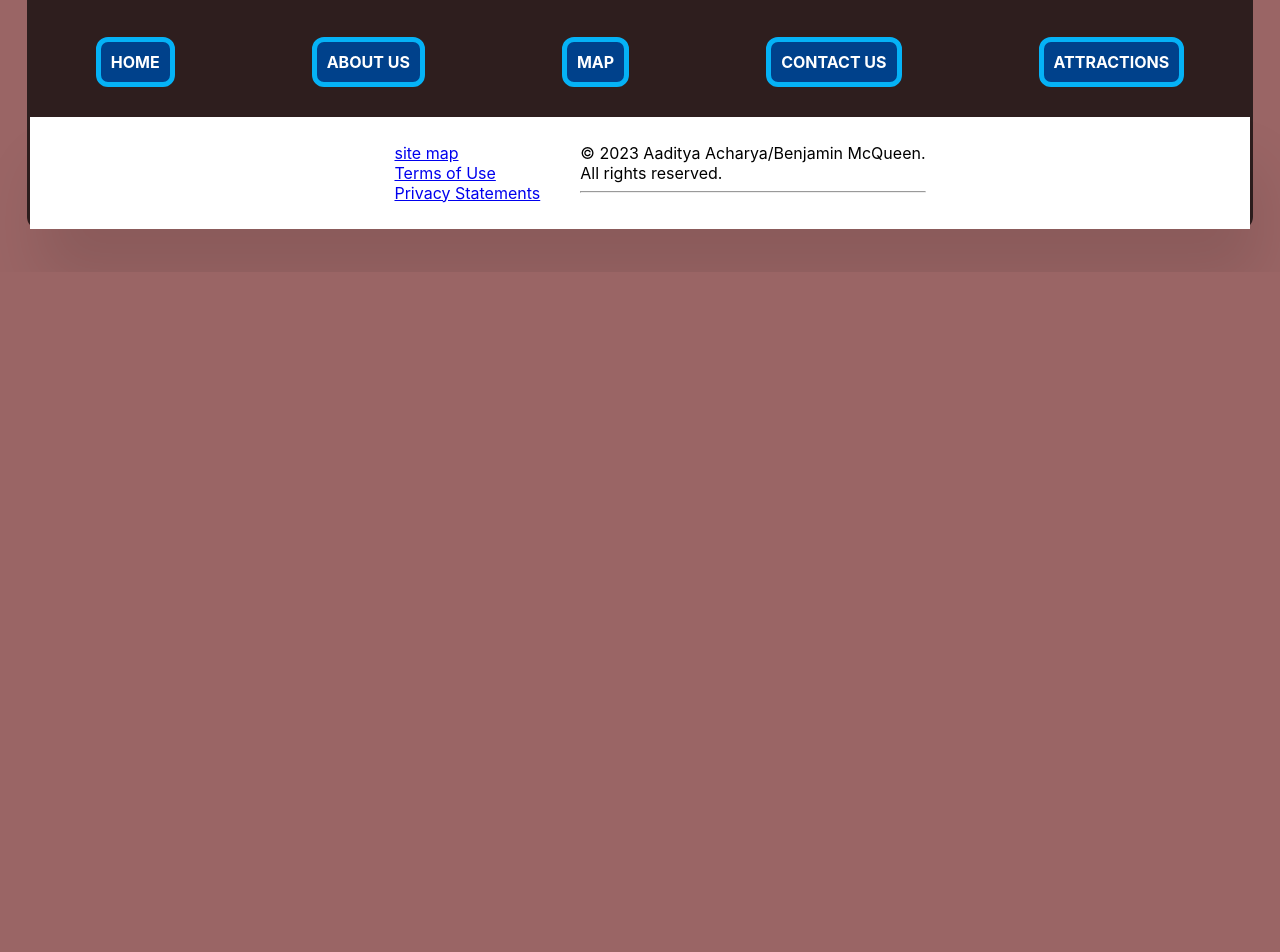
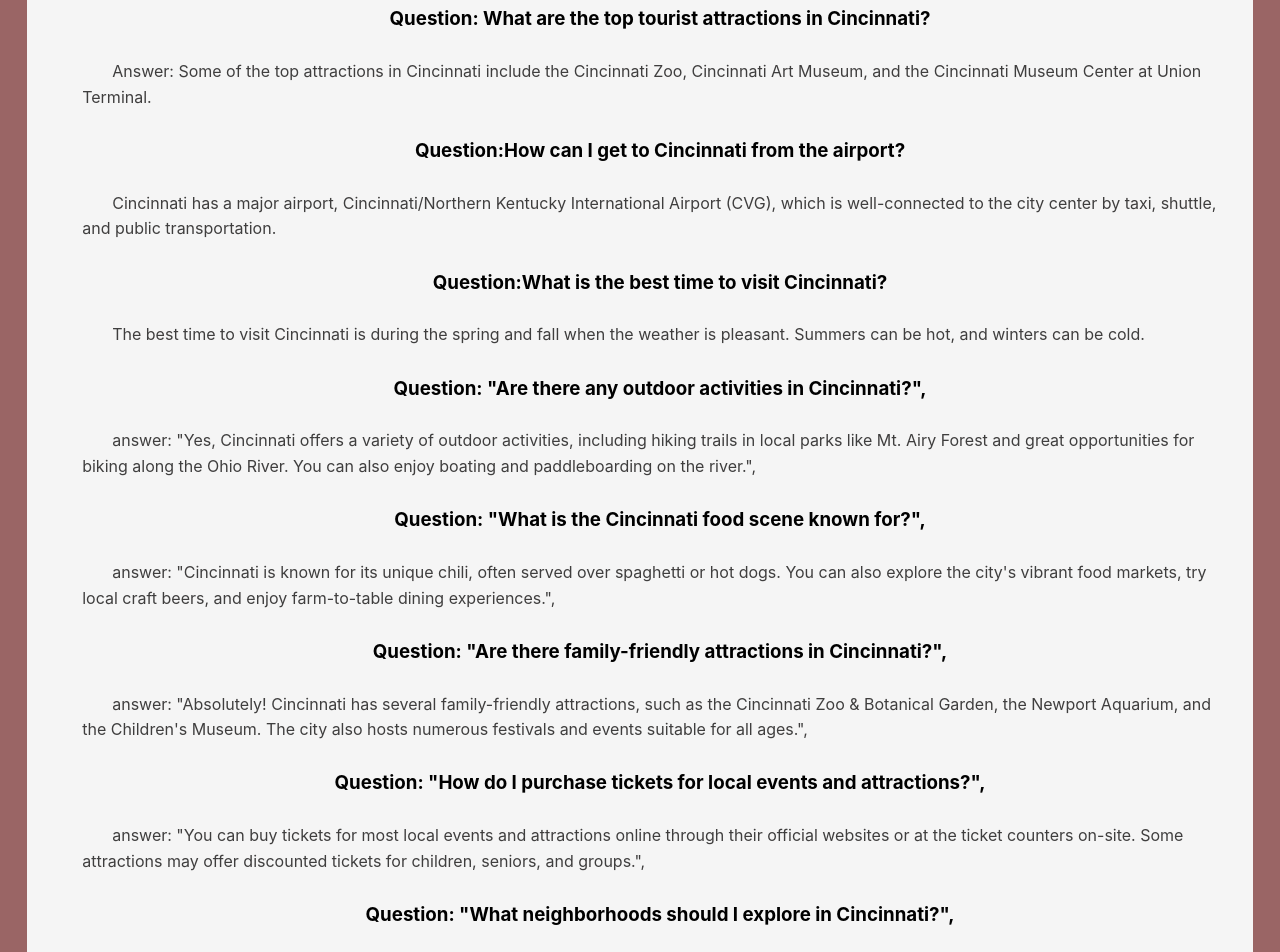
Before and after one commit to BenjaminMcQueen/capstone, a React (Create React App) app: page /contact in a window 1280 px wide. Shown: the part 800-1752 px from the top of the page. Before the commit the page ends 1072 px from the top, so only its background shows below. Built offline with nearby package versions, Linux system fonts and the light colour scheme; some icons are missing.

Commit message:
Contact page

```diff
--- a/src/components/Contact.js
+++ b/src/components/Contact.js
@@ -82,6 +82,86 @@
           </div>
         </form>
       </div>
+
+      <div className="FAQ-container">
+        <h2>FAQ / Frequenty Asked Questions</h2>
+        <ul>
+          <li className="h3-p">
+            <h3>
+              Question: What are the top tourist attractions in Cincinnati?
+            </h3>
+            <p>
+              Answer: Some of the top attractions in Cincinnati include the
+              Cincinnati Zoo, Cincinnati Art Museum, and the Cincinnati Museum
+              Center at Union Terminal.
+            </p>
+          </li>
+          <h3>Question:How can I get to Cincinnati from the airport?</h3>
+          <p>
+            Cincinnati has a major airport, Cincinnati/Northern Kentucky
+            International Airport (CVG), which is well-connected to the city
+            center by taxi, shuttle, and public transportation.
+          </p>
+          <h3>Question:What is the best time to visit Cincinnati?</h3>
+          <p>
+            The best time to visit Cincinnati is during the spring and fall when
+            the weather is pleasant. Summers can be hot, and winters can be
+            cold.
+          </p>
+
+          <h3> Question: "Are there any outdoor activities in Cincinnati?",</h3>
+          <p>
+            {" "}
+            answer: "Yes, Cincinnati offers a variety of outdoor activities,
+            including hiking trails in local parks like Mt. Airy Forest and
+            great opportunities for biking along the Ohio River. You can also
+            enjoy boating and paddleboarding on the river.",
+          </p>
+
+          <h3> Question: "What is the Cincinnati food scene known for?",</h3>
+          <p>
+            {" "}
+            answer: "Cincinnati is known for its unique chili, often served over
+            spaghetti or hot dogs. You can also explore the city's vibrant food
+            markets, try local craft beers, and enjoy farm-to-table dining
+            experiences.",
+          </p>
+          <h3>
+            {" "}
+            Question: "Are there family-friendly attractions in Cincinnati?",
+          </h3>
+          <p>
+            {" "}
+            answer: "Absolutely! Cincinnati has several family-friendly
+            attractions, such as the Cincinnati Zoo & Botanical Garden, the
+            Newport Aquarium, and the Children's Museum. The city also hosts
+            numerous festivals and events suitable for all ages.",
+          </p>
+          <h3>
+            {" "}
+            Question: "How do I purchase tickets for local events and
+            attractions?",
+          </h3>
+          <p>
+            {" "}
+            answer: "You can buy tickets for most local events and attractions
+            online through their official websites or at the ticket counters
+            on-site. Some attractions may offer discounted tickets for children,
+            seniors, and groups.",
+          </p>
+          <h3>
+            {" "}
+            Question: "What neighborhoods should I explore in Cincinnati?",
+          </h3>
+          <p>
+            {" "}
+            answer: "Cincinnati has many unique neighborhoods to explore, each
+            with its own charm. Consider visiting Over-the-Rhine for its
+            historic architecture, Hyde Park for shopping and dining, and Mt.
+            Adams for scenic views of the city.",
+          </p>
+        </ul>
+      </div>
     </div>
   );
 }
```
